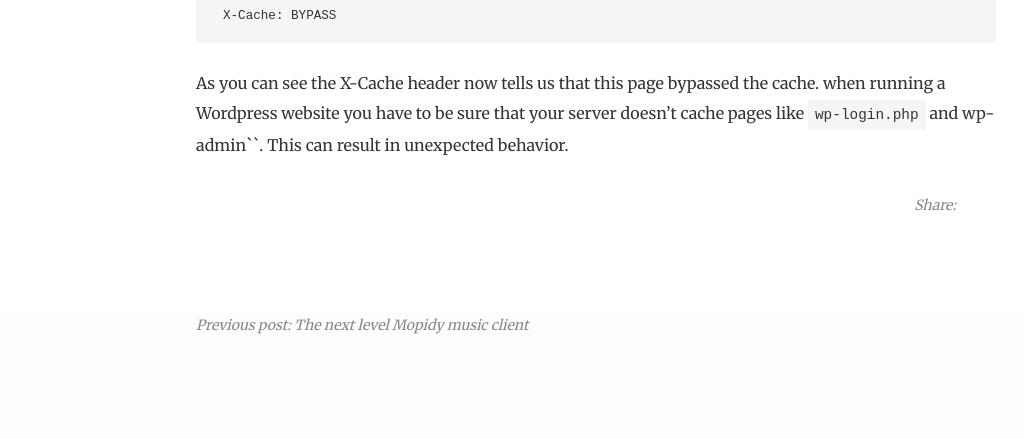
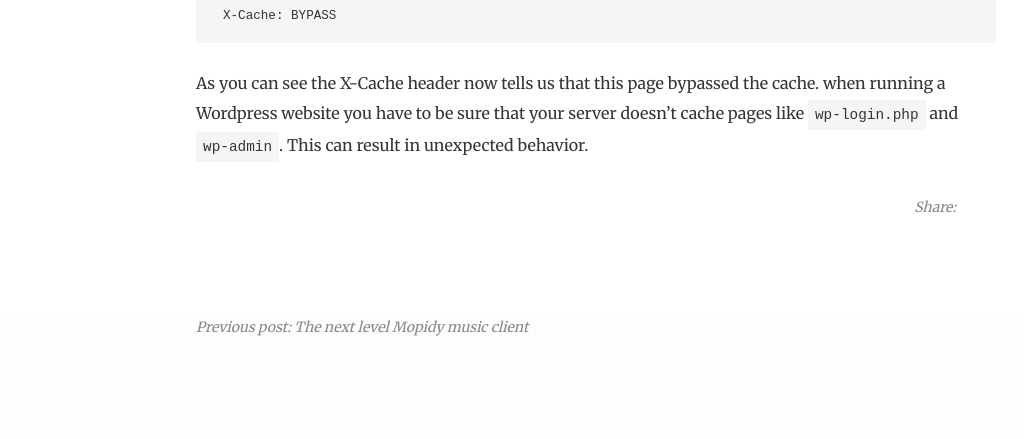
Before and after one commit to dirkgroenen/dirkgroenen.github.io, a Jekyll site: the page built from _posts/2015-05-28-setup-a-stunning-nginx-php5-fpm-cache-with-fastcgi.markdown, in a window 1280 px wide and 900 px high, scrolled down 5160 px. Shown: the part 436-875 px from the top of the window, without its empty margins (44-1068 px from the left). Built offline with Jekyll 4.4.1, drawn with Linux system fonts in a browser that asks for light colours; nearby versions of some CDN libraries; some web fonts are replaced; library files that are not in the unit come from our copies; comment, search, counter and statistics services are not loaded.

Commit message:
Added code brackets

````diff
--- a/_posts/2015-05-28-setup-a-stunning-nginx-php5-fpm-cache-with-fastcgi.markdown
+++ b/_posts/2015-05-28-setup-a-stunning-nginx-php5-fpm-cache-with-fastcgi.markdown
@@ -185,4 +185,4 @@ X-Frame-Options: SAMEORIGIN
 X-Cache: BYPASS
 ```
 
-As you can see the X-Cache header now tells us that this page bypassed the cache. when running a Wordpress website you have to be sure that your server doesn't cache pages like ``wp-login.php`` and wp-admin``. This can result in unexpected behavior.
+As you can see the X-Cache header now tells us that this page bypassed the cache. when running a Wordpress website you have to be sure that your server doesn't cache pages like ``wp-login.php`` and ``wp-admin``. This can result in unexpected behavior.
````
